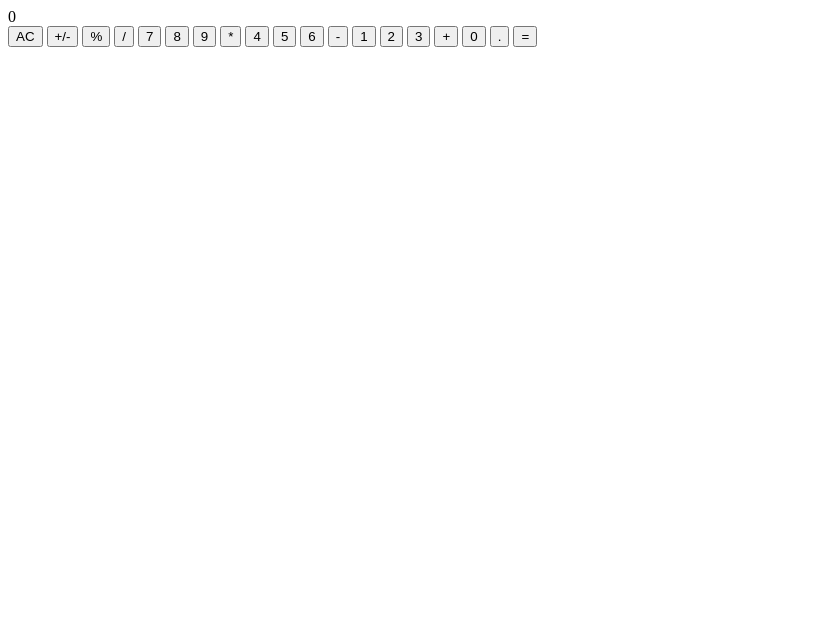
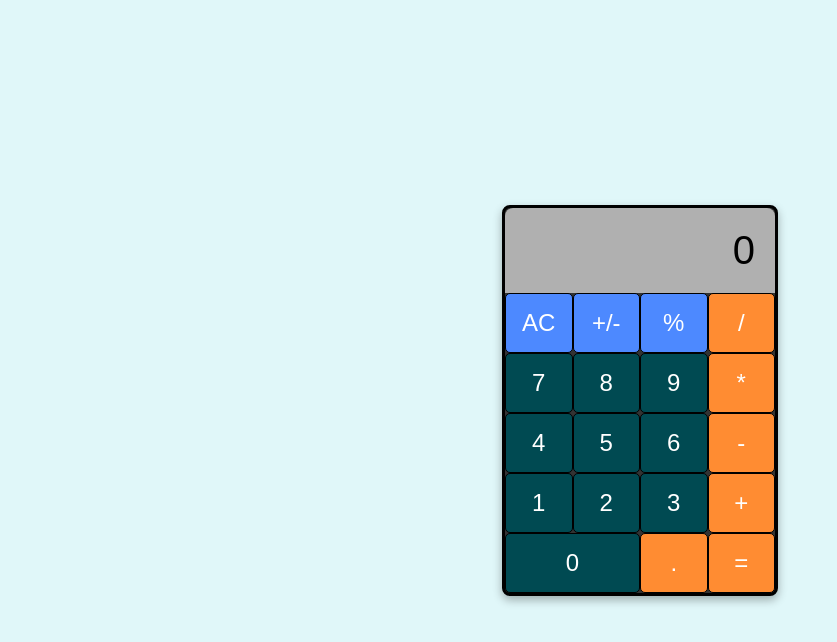
Before and after one commit to Manobrawn/calculator, a plain HTML site: page index.html in a window 1280 px wide. Shown: the whole page, without its empty margins (0-837 px from the left). Drawn offline with Linux system fonts and the light colour scheme.

Commit message:
designed the calculator.

```diff
--- a/index.html
+++ b/index.html
@@ -30,7 +30,7 @@
       <button class="button number">3</button>
       <button class="button operator add">+</button>
 
-      <button class="button number">0</button>
+      <button class="button number zero">0</button>
       <button class="button decimal">.</button>
       <button class="button equals">=</button>
     </div>
--- a/style.css
+++ b/style.css
@@ -0,0 +1,68 @@
+body {
+  display: flex;
+  justify-content: center;
+  align-items: center;
+  height: 100vh;
+  margin: 0;
+  background-color: #e0f7f9;
+  font-family: Arial, sans-serif;
+}
+
+.calculator {
+  display: grid;
+  grid-template-rows: auto;
+  width: 270px;
+  border: 3px solid #000;
+  border-radius: 8px;
+  box-shadow: 0px 4px 10px rgba(0, 0, 0, 0.3);
+  background-color: #333;
+}
+
+.display {
+  background-color: #b0b0b0;
+  color: #000;
+  font-size: 2.5em;
+  text-align: right;
+  padding: 20px;
+  border-top-left-radius: 8px;
+  border-top-right-radius: 8px;
+  overflow: hidden;
+}
+
+.buttons {
+  display: grid;
+  grid-template-columns: repeat(4, 1fr);
+}
+
+.zero {
+  grid-column: span 2;
+}
+
+.button {
+  font-size: 1.5em;
+  padding: 15px;
+  cursor: pointer;
+  border: 1px solid #000;
+  outline: none;
+  border-radius: 5px;
+}
+
+.clear, .toggle-sign, .percent {
+  background-color: #4d89ff;
+  color: #fff;
+}
+
+.operator {
+  background-color: #ff8c32;
+  color: #fff;
+}
+
+.number {
+  background-color: #004a52;
+  color: #fff;
+}
+
+.decimal, .equals {
+  background-color: #ff8c32;
+  color: #fff;
+}
```
